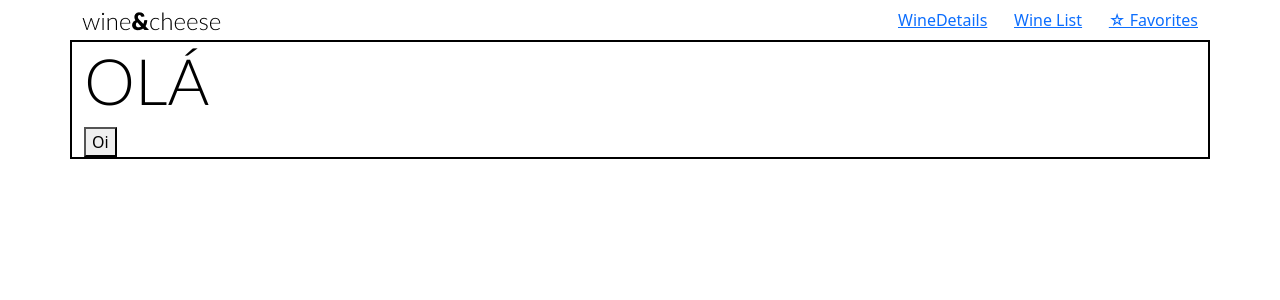
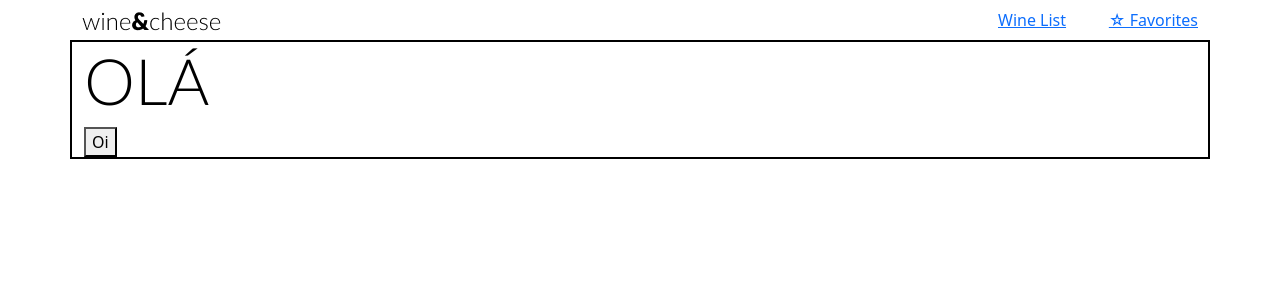
Before and after one commit to jucimeiresilva/wine-and-cheese-matcher, a React (Create React App) app: page / in a window 1280 px wide. Shown: the top 300 px of the page. Built offline with nearby package versions, Linux system fonts and the light colour scheme.

Commit message:
WineDetails funcionando e mudança do nome para ficar mais semântico

```diff
--- a/src/App.js
+++ b/src/App.js
@@ -5,7 +5,7 @@ import WineList from './components/WineList';
 import NavBar from "./components/Navbar";
 import Home from './components/Home';
 import './App.css'
-import WineName from './components/WineName';
+import WineDetail from './components/WineDetail';
 import Favorites from './components/Favorites';
 import { useState } from 'react';
 
@@ -216,7 +216,7 @@ function App() {
         <Routes>
           <Route path='/'  element={<Home/>} />
           <Route path="/wines" element={<WineList wineList={wines} />} />
-          <Route path="/wine/:id" element={<WineName wineList={wines}/>}/>
+          <Route path="/wine/:id" element={<WineDetail wineList={wines}/>}/>
           <Route path="/favorites" element={<Favorites />}/>
 
         </Routes>
--- a/src/components/Navbar.js
+++ b/src/components/Navbar.js
@@ -10,10 +10,7 @@ const NavBar = () => {
                 <NavLink to="/" className="link">
                     <img className='logo' src={logo} alt="site logo"/>
                 </NavLink>
-                <div className='nav-links d-flex justify-content-between' style={{width:"300px"}}>
-                <NavLink to='/wine-details' className="link">
-                    WineDetails
-                </NavLink>
+                <div className='nav-links d-flex justify-content-between' style={{width:"200px"}}>
                 <NavLink to='/wines' className="link">
                     Wine List
                 </NavLink>
--- a/src/components/WineName.js
+++ b/src/components/WineDetail.js
@@ -23,7 +23,7 @@ const typesCheese = [
   "coalho",
 ];
 
-const WineName = ({wineList}) => {
+const WineDetail = ({wineList}) => {
 
 
   const { id } = useParams()
@@ -92,4 +92,4 @@ const WineName = ({wineList}) => {
   );
 };
 
-export default WineName;
+export default WineDetail;
```
